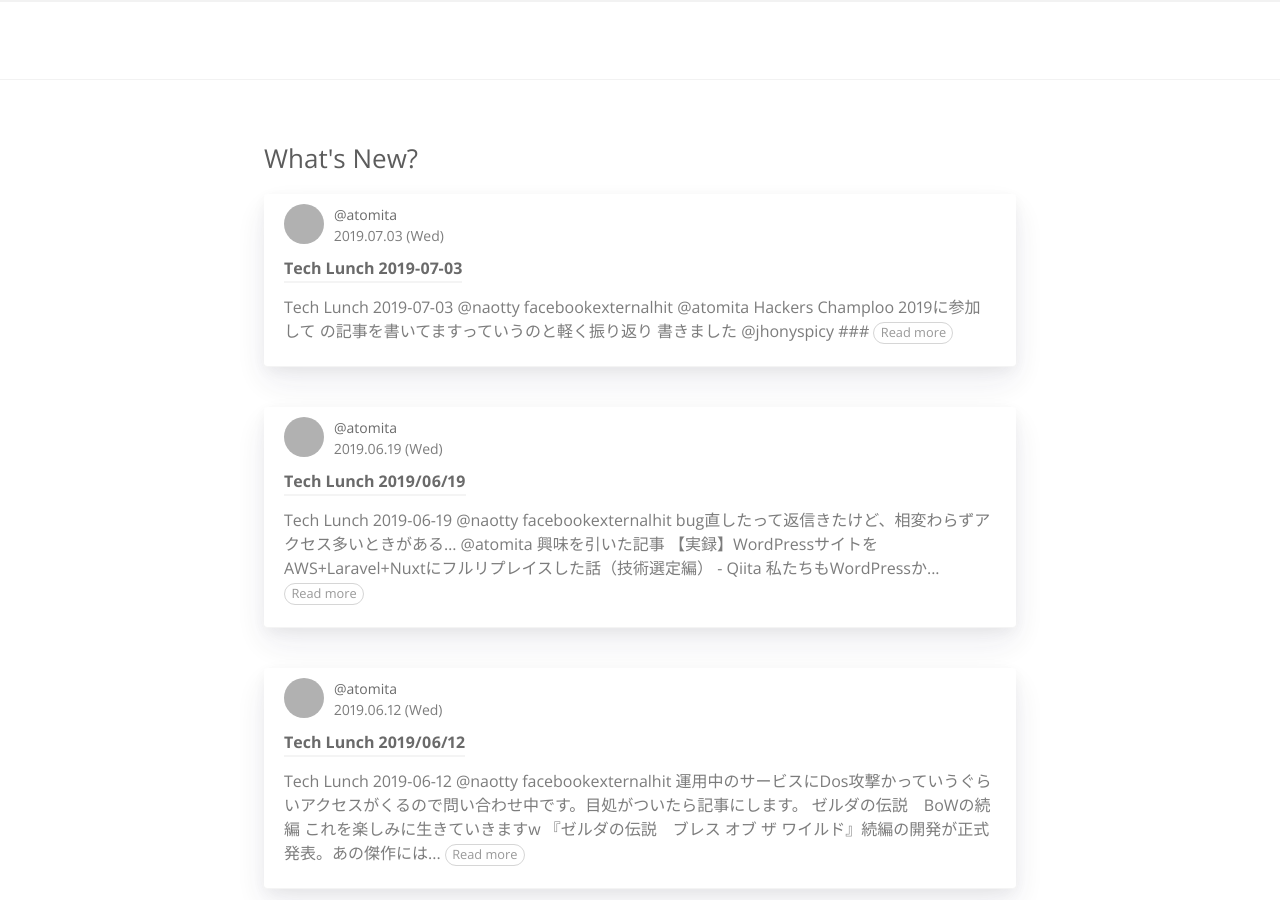
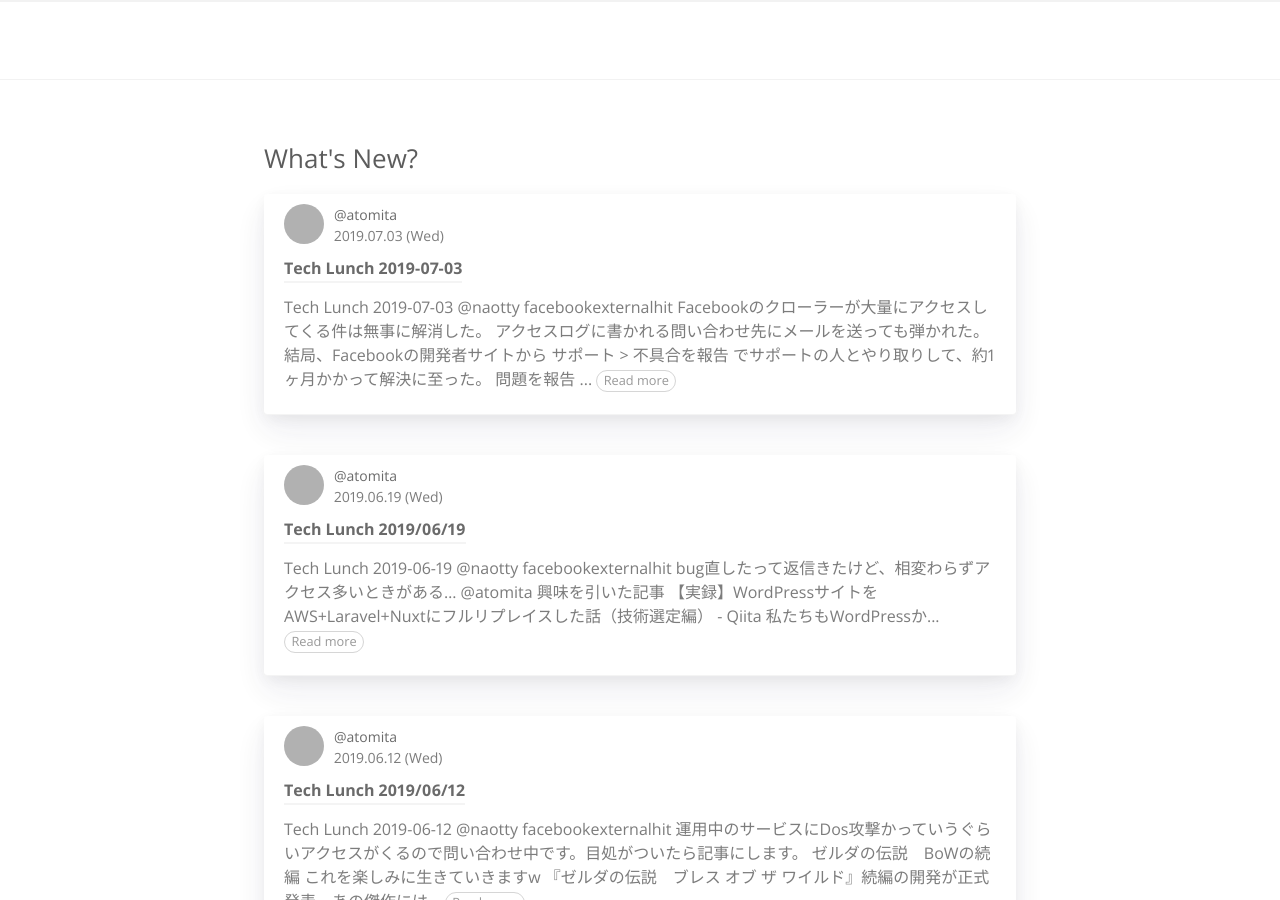
Before and after one commit to RyukyuInteractive/tech.ryukyu-i.co.jp, a Jekyll site: the page built from index.html, in a window 1280 px wide and 900 px high. Built offline with Jekyll 4.4.1, drawn with Linux system fonts in a browser that asks for light colours; a script that is not in the unit is left out; the list of posts is cut into pages by our own code; some of the changed lines change nothing that is shown; grey boxes are pictures that could not be loaded.

Commit message:
Update 2019-07-03-tech-lunch-20190703.md

```diff
--- a/_posts/2019-07-03-tech-lunch-20190703.md
+++ b/_posts/2019-07-03-tech-lunch-20190703.md
@@ -12,6 +12,34 @@ typora-root-url: ..
 ## [@naotty](https://github.com/naotty)
 
 ### facebookexternalhit
+Facebookのクローラーが大量にアクセスしてくる件は無事に解消した。
+アクセスログに書かれる問い合わせ先にメールを送っても弾かれた。
+結局、Facebookの開発者サイトから `サポート > 不具合を報告` でサポートの人とやり取りして、約1ヶ月かかって解決に至った。
+
+`問題を報告` ではアプリを選択しないと次に進めないのでサービスで使ってるアプリを選択したり、
+`影響を受けた製品` ではシェアデバッガーを選んだりしてどうにか不具合チケットを作成したが、
+選択項目によっては途中で行き止まりになったりするので地味に時間がかかった・・
+
+サポートとのやり取りでは、クローラーからのアクセスだけを抽出したログを何度も渡して、
+改善して -> 改善した -> 直ってない -> 修正した -> 直って(ry
+ってのを何周かしたなー(遠い目
+
+兎にも角にも、改善されたので良かった(^^
+
+
+### Cogntio
+Cognitoからのメッセージをトリガー使ってカスタマイズする際に、
+変更されないなーといろいろ試した結果、プレースホルダーを入れれば変更された。
+
+> カスタムメッセージには、{####} プレースホルダーを含める必要があります。
+
+うん、書いてあるんだよね・・orz
+
+
+### 気になった記事
+- [恥ずかしがらずにオープンな場で積極的に質問していきましょう、という話 \- give IT a try](https://blog.jnito.com/entry/2019/07/02/083859)
+    - 確かに反応があった方がうれしいなと(最近LTしないけど
+    - 最近社内でLT大会っぽいのが定期的にあるので積極的に質問しよう
 
 
 ----
```
